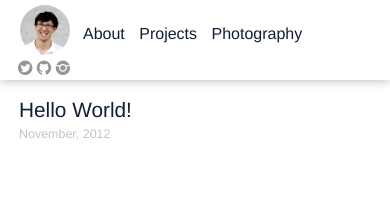
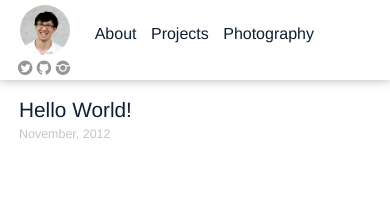
Before and after one commit to maksim-s/maksim-s.github.com, a Jekyll site: the page built from index.html, in a window 390 px wide. Shown: the top 217 px of the page. Built offline with Jekyll 4.4.1, drawn with Linux system fonts in a browser that asks for light colours; comment, search, counter and statistics services are not loaded.

Commit message:
sidebar positioning

```diff
--- a/css/main.css
+++ b/css/main.css
@@ -333,7 +333,7 @@ body {
 
   .sidebar-nav {
     position: fixed;
-    margin: 20px 0 0 20%;
+    margin: 20px 0 0 23%;
     z-index: 2;
   }
 
```
